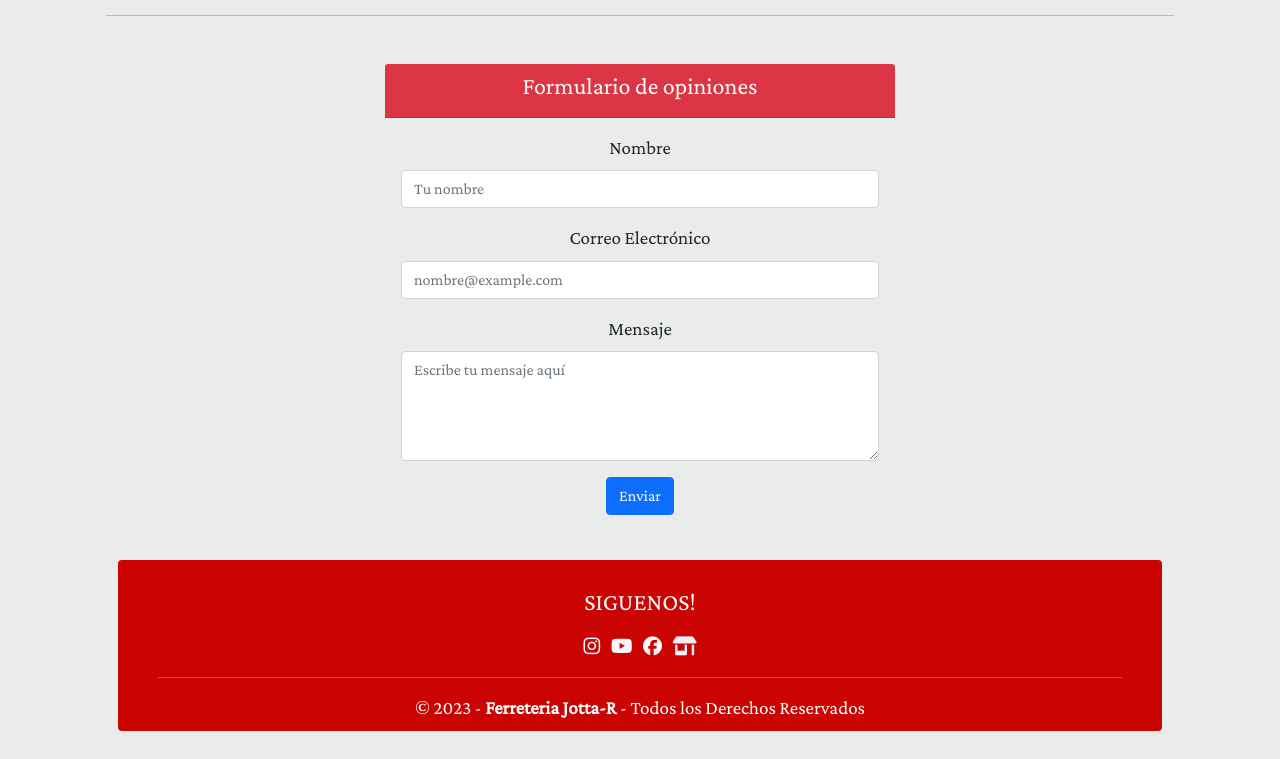
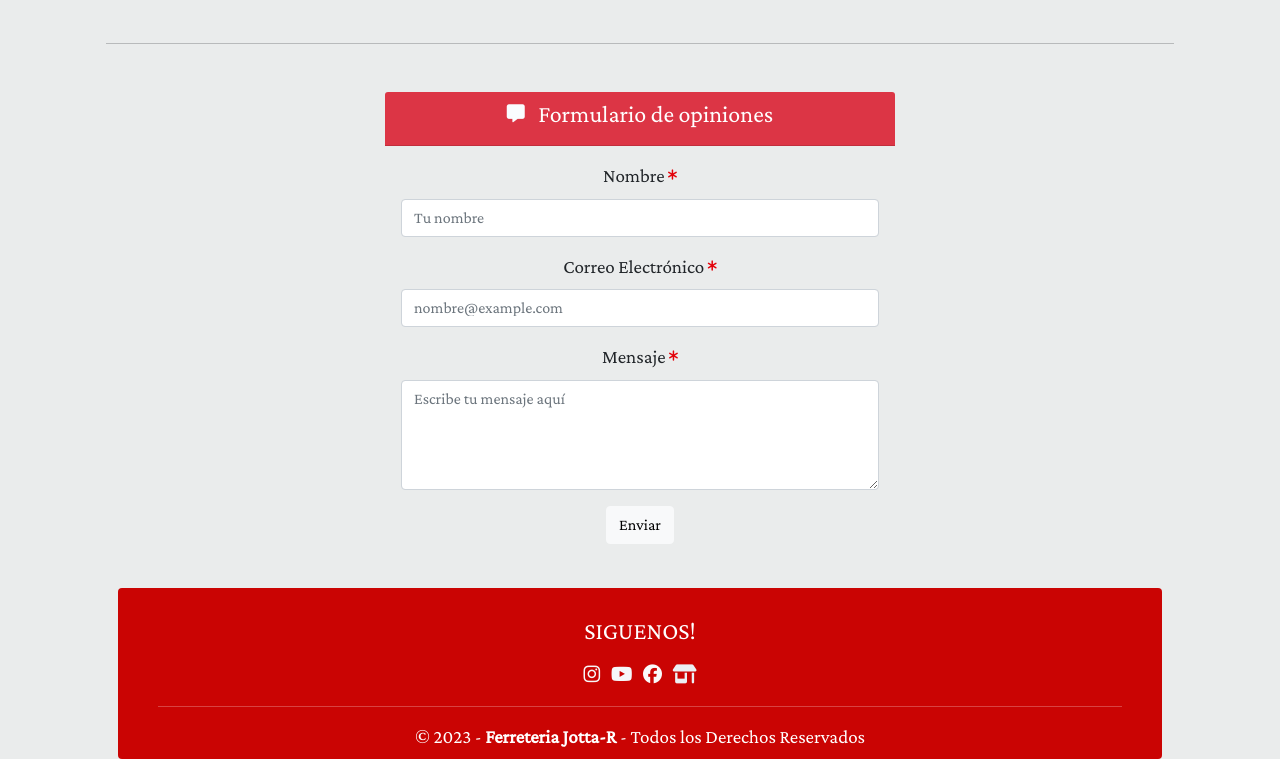
Before and after one commit to eduarprog/Catalogo-online-Ferretero, a PHP site: page /inicio.php in a window 1280 px wide; the page is wider, and only the part inside the window is pictured. Shown: the part 3194-3953 px from the top of that part. Before the commit the page ends 3925 px from the top of that part, so only its background shows below. Run offline with PHP 8.4, Linux system fonts and the light colour scheme; some libraries are stand-ins or nearby versions.

Commit message:
Cambios finales 2/4

```diff
--- a/inicio.php
+++ b/inicio.php
@@ -257,6 +257,7 @@ body::-webkit-scrollbar-thumb:hover{
 </div>
 
 <br>
+<br>
 <center>
 <h3><i class="fa-solid fa-layer-group fa-2xs" style="color: #f71d1d;"></i> &nbsp;Catalogo:</h3>
 </center>
@@ -484,23 +485,23 @@ body::-webkit-scrollbar-thumb:hover{
         <div class="col-md-6">
             <div class="card1">
                 <div class="card-header bg-danger text-white " >
-                    <h4>Formulario de opiniones</h4>
+                    <h4><i class="fa-solid fa-message fa-xs" style="color: #fafcff;"></i> &nbsp; Formulario de opiniones</h4>
                 </div>
                 <div class="card-body">
-                    <form>
+                    <form method="post">
                         <div class="mb-3">
-                            <label for="nombre" class="form-label">Nombre</label>
-                            <input type="text" class="form-control" id="nombre" placeholder="Tu nombre">
+                            <label for="nombre" class="form-label">Nombre <i class="fa-solid fa-asterisk fa-2xs" style="color: #e3020a;"></i></label>
+                            <input type="text" class="form-control" name="nombre" required="" placeholder="Tu nombre">
                         </div>
                         <div class="mb-3">
-                            <label for="email" class="form-label">Correo Electrónico</label>
-                            <input type="email" class="form-control" id="email" placeholder="nombre@example.com">
+                            <label for="email" class="form-label">Correo Electrónico <i class="fa-solid fa-asterisk fa-2xs" style="color: #e3020a;"></i></label>
+                            <input type="email" class="form-control" name="email" required="" placeholder="nombre@example.com">
                         </div>
                         <div class="mb-3">
-                            <label for="mensaje" class="form-label">Mensaje</label>
-                            <textarea class="form-control" id="mensaje" rows="4" placeholder="Escribe tu mensaje aquí"></textarea>
+                            <label for="mensaje" class="form-label">Mensaje <i class="fa-solid fa-asterisk fa-2xs" style="color: #e3020a;"></i></label>
+                            <textarea class="form-control" name="mensaje" rows="4" required="" placeholder="Escribe tu mensaje aquí"></textarea>
                         </div>
-                        <button type="submit" class="btn btn-primary">Enviar</button>
+                        <button type="submit" class="btn btn-light">Enviar</button>
                     </form>
                 </div>
             </div>
@@ -509,6 +510,11 @@ body::-webkit-scrollbar-thumb:hover{
 </div>
 
   <br>
+  <?php
+
+include("correo.php");
+
+?>
      <!--Contacto via correo directo-->
      <div class="container">
 
```
Also changed, not shown: contacto.php (+5 -5 lines), cotizacion.php (+5 -5 lines), correo.php (added).
